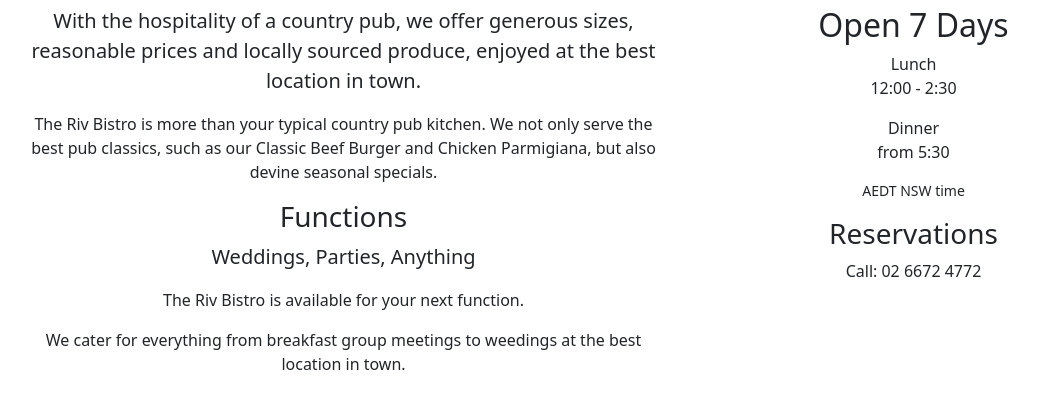
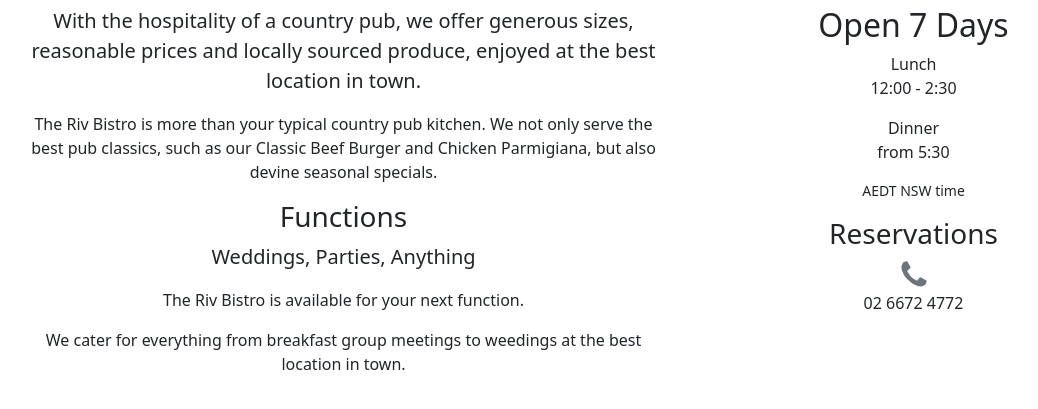
Before and after one commit to RiverviewHotel/RiverviewHotel.github.io, a Jekyll site: the page built from bistro.html, in a window 1280 px wide and 900 px high, scrolled down 596 px, cut to the strip 0-484 px from the top of the window. Shown: the top 409 px of the strip, without its empty margins (59-1097 px from the left). Built offline with Jekyll 4.4.1, drawn with Linux system fonts in a browser that asks for light colours.

Commit message:
Update bistro.html

```diff
--- a/bistro.html
+++ b/bistro.html
@@ -22,6 +22,10 @@
       <p>Dinner<br>from 5:30</p>
       <p class="small">AEDT NSW time</p>
       <h3>Reservations</h3>
-      <p>Call:&nbsp;{{site.biz_phone_bistro}}</p>
+      <a href="tel:{{site.biz_phone_bistro | replace:'&nbsp;','-'}}" class="text-reset text-decoration-none"></a>
+      <svg class="icon" width="2em" height="2em" fill="var(--bs-secondary)" viewBox="0 0 1792 1792" xmlns="http://www.w3.org/2000/svg">
+        <path id="fa-phone" d="M1600 1240q0 27-10 70.5t-21 68.5q-21 50-122 106-94 51-186 51-27 0-53-3.5t-57.5-12.5-47-14.5-55.5-20.5-49-18q-98-35-175-83-127-79-264-216t-216-264q-48-77-83-175-3-9-18-49t-20.5-55.5-14.5-47-12.5-57.5-3.5-53q0-92 51-186 56-101 106-122 25-11 68.5-21t70.5-10q14 0 21 3 18 6 53 76 11 19 30 54t35 63.5 31 53.5q3 4 17.5 25t21.5 35.5 7 28.5q0 20-28.5 50t-62 55-62 53-28.5 46q0 9 5 22.5t8.5 20.5 14 24 11.5 19q76 137 174 235t235 174q2 1 19 11.5t24 14 20.5 8.5 22.5 5q18 0 46-28.5t53-62 55-62 50-28.5q14 0 28.5 7t35.5 21.5 25 17.5q25 15 53.5 31t63.5 35 54 30q70 35 76 53 3 7 3 21z"></path>
+      </svg><br>
+      {{site.biz_phone_bistro}}</a>
     </div>
   </div>
```
